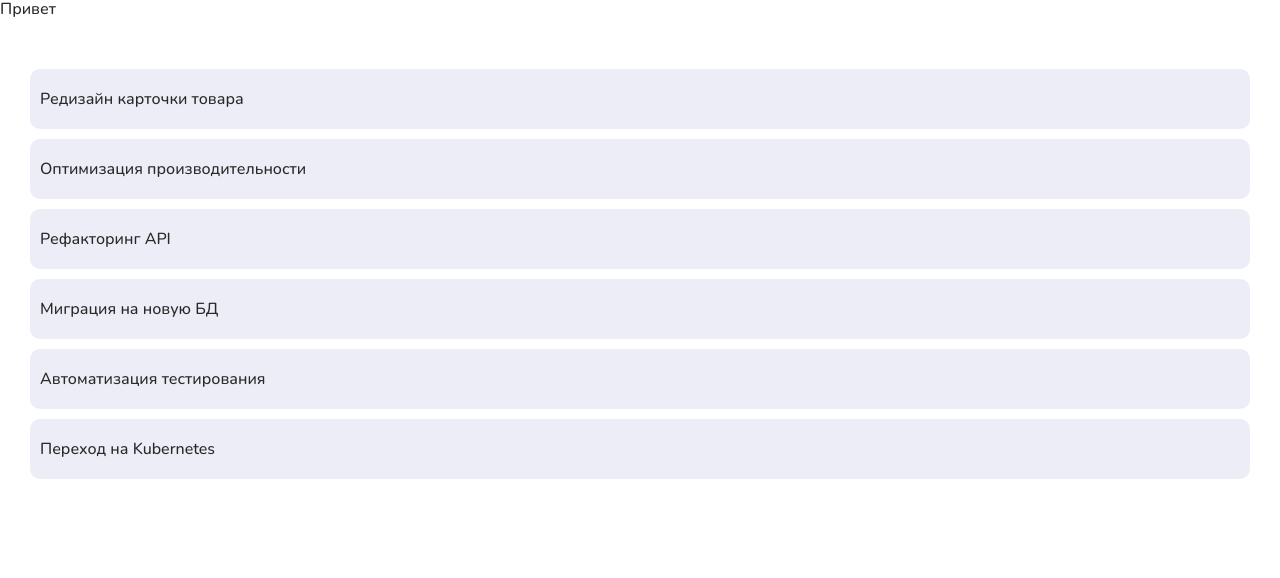
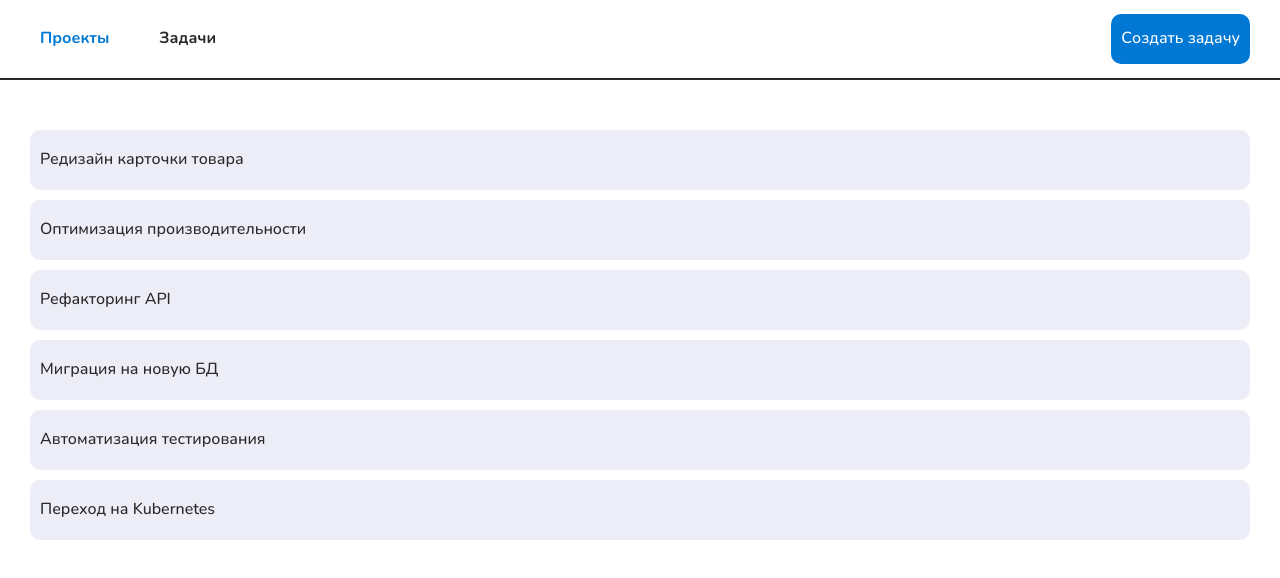
Before and after one commit to pugnitator/Frontend-trainee-assignment-spring-2025, a React (Vite) app in the folder client/: page /boards in a window 1280 px wide. Shown: the top 578 px of the page. Built offline with nearby package versions, Linux system fonts and the light colour scheme.

Commit message:
add routing and header

```diff
--- a/client/src/1_app/App.tsx
+++ b/client/src/1_app/App.tsx
@@ -1,10 +1,19 @@
+import { Navigate, Route, Routes } from "react-router";
 import { Boards } from "../2_pages/Boards";
+import { Header } from "../3_widgets/header/Header";
+import {ROUTES} from './routes';
 
 function App() {
   return (
     <>
-      <div>Привет</div>
-      <Boards />
+      <Header />
+      <Routes>
+        <Route path="/" element={<Navigate to={ROUTES.BOARDS} />} />
+        <Route path={ROUTES.BOARDS} element={<Boards />} />
+        <Route path={ROUTES.BOARD.PATH} element={<Boards />} />
+        <Route path={ROUTES.ISSUES} element={<Boards />} />
+        <Route path="*" element={<Navigate to='/boards' />} />
+      </Routes>
     </>
   );
 }
--- /dev/null
+++ b/client/src/1_app/routes.ts
@@ -0,0 +1,8 @@
+export const ROUTES = {
+  BOARDS: "/boards",
+  BOARD: {
+    PATH: '/board/:id',
+    link: (id: string | number) => `/board/${id}`,
+  },
+  ISSUES: "/issues",
+} as const;
--- a/client/src/2_pages/Boards.tsx
+++ b/client/src/2_pages/Boards.tsx
@@ -64,7 +64,7 @@ const Container = styled.main`
   align-items: start;
   flex-grow: 1;
 
-  padding: 50px 30px;
+  padding: 50px var(--content-container-padding-x);
   width: 100%;
 `;
 
--- /dev/null
+++ b/client/src/3_widgets/header/Header.tsx
@@ -0,0 +1,41 @@
+import styled from "styled-components";
+import { HeaderMenuItem } from "./HeaderMenuItem";
+import {ROUTES} from '../../1_app/routes';
+
+export const Header = () => {
+  return (
+    <StyledHeader>
+      <Menu>
+        <HeaderMenuItem text={'Проекты'} path={ROUTES.BOARDS}/>
+        <HeaderMenuItem text={'Задачи'} path={ROUTES.ISSUES}/>
+      </Menu>
+      <CreateTaskButton type='button' onClick={() =>console.log('Открываю модалку')}>Создать задачу</CreateTaskButton>
+    </StyledHeader>
+  );
+};
+
+const StyledHeader = styled.header`
+  display: flex;
+  justify-content: space-between;
+  align-items: center;
+  height: var(--header-height);
+
+  padding-inline: var(--content-container-padding-x);
+
+  border-bottom: 2px solid var(--color-dark);
+`;
+
+const Menu = styled.ul`
+  display: flex;
+  justify-content: center;
+  align-items: center;
+  gap: 30px;
+`;
+
+const CreateTaskButton = styled.button`
+  display: inline-flex;
+  align-items: center;
+
+  color: var(--color-light);
+  background-color: var(--color-blue);
+`
--- /dev/null
+++ b/client/src/3_widgets/header/HeaderMenuItem.tsx
@@ -0,0 +1,34 @@
+import { NavLink } from "react-router";
+import styled from "styled-components";
+
+export interface HeaderMenuItemProp {
+  text: string;
+  path: string;
+}
+
+export const HeaderMenuItem = ({ text, path }: HeaderMenuItemProp) => {
+  return (
+    <Item>
+      <StyledNavLink to={path}>{text}</StyledNavLink>
+    </Item>
+  );
+};
+
+const Item = styled.li`
+  padding: 10px 10px;
+  font-weight: 700;
+`;
+
+const StyledNavLink = styled(NavLink)`
+  text-decoration: none;
+  color: inherit;
+
+  &.active {
+    color: var(--color-blue);
+  }
+
+  &:hover {
+    opacity: 80%;
+    cursor: pointer;
+  }
+`;
--- a/client/src/index.css
+++ b/client/src/index.css
@@ -27,3 +27,26 @@ body {
   width: 100%;
   min-height: 100vh;
 }
+
+ul {
+  list-style: none;
+}
+
+button,
+input,
+textarea {
+  padding: 5px 10px;
+  font: inherit;
+  color: inherit;
+  border-radius: var(--border-radius);
+}
+
+button {
+  min-height: 50px;
+  border: none;
+
+  &:hover{
+    opacity: 80%;
+    cursor: pointer;
+  }
+}
--- a/client/src/main.tsx
+++ b/client/src/main.tsx
@@ -1,10 +1,13 @@
-import { StrictMode } from 'react'
-import { createRoot } from 'react-dom/client'
-import './index.css'
-import App from './1_app/App.tsx'
+import { StrictMode } from "react";
+import { createRoot } from "react-dom/client";
+import "./index.css";
+import App from "./1_app/App.tsx";
+import { BrowserRouter } from "react-router";
 
-createRoot(document.getElementById('root')!).render(
+createRoot(document.getElementById("root")!).render(
   <StrictMode>
-    <App />
-  </StrictMode>,
-)
+    <BrowserRouter>
+      <App />
+    </BrowserRouter>
+  </StrictMode>
+);
--- a/client/src/styles/variables.css
+++ b/client/src/styles/variables.css
@@ -2,9 +2,11 @@
   --color-light: #ffffff;
   --color-gray: #ecedf6;
   --color-dark: #292929;
-  --color-blue: #00aaff;
+  --color-blue: #0078D4;
   --color-blue-light: #d6f0ff;
   --color-red: #ff6163;
 
+  --content-container-padding-x: 30px;
   --border-radius: 10px;
+  --header-height: 80px;
 }
```
